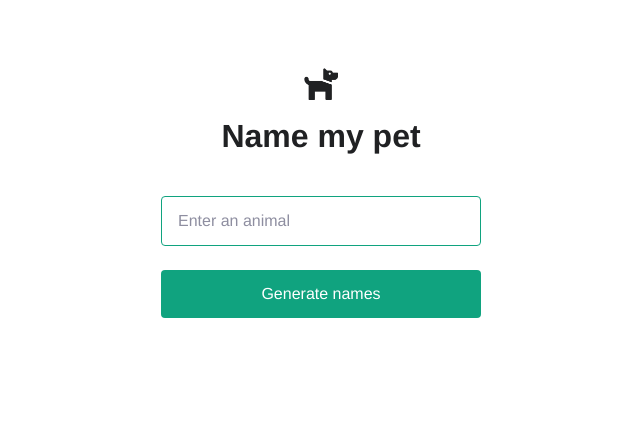
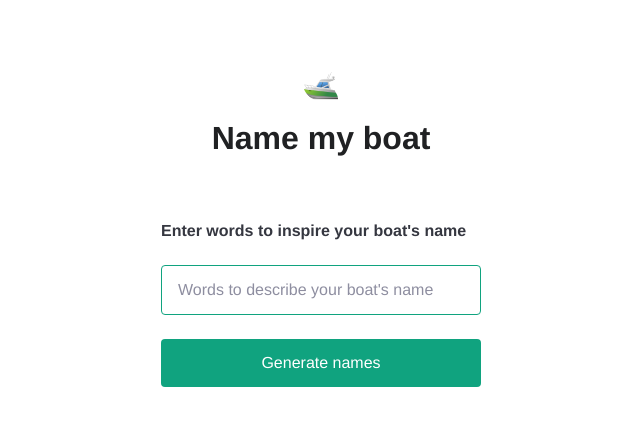
Before and after one commit to alane019/OpenAI-Nodejs, a Next.js app: page / in a window 1280 px wide. Shown: the top 426 px of the page, without its empty margins (319-959 px from the left). Built offline with nearby package versions, Linux system fonts and the light colour scheme; a web font is replaced by a local one.

Commit message:
suggest boat names

```diff
--- a/pages/api/generate.js
+++ b/pages/api/generate.js
@@ -18,11 +18,11 @@ export default async function (req, res) {
     return;
   }
 
-  const animal = req.body.animal || '';
-  if (animal.trim().length === 0) {
+  const boat = req.body.boat || '';
+  if (boat.trim().length === 0) {
     res.status(400).json({
       error: {
-        message: "Please enter a valid animal",
+        message: "Please enter word(s) to inspire boat names",
       }
     });
     return;
@@ -31,7 +31,7 @@ export default async function (req, res) {
   try {
     const completion = await openai.createCompletion({
       model: "text-davinci-003",
-      prompt: generatePrompt(animal),
+      prompt: generatePrompt(boat),
       temperature: 0.6,
     });
     res.status(200).json({ result: completion.data.choices[0].text });
@@ -51,15 +51,15 @@ export default async function (req, res) {
   }
 }
 
-function generatePrompt(animal) {
-  const capitalizedAnimal =
-    animal[0].toUpperCase() + animal.slice(1).toLowerCase();
-  return `Suggest three names for an animal that is a superhero.
+function generatePrompt(boat) {
+  const capitalizedBoat =
+    boat[0].toUpperCase() + boat.slice(1).toLowerCase();
+  return `Suggest three names for a boat.
 
-Animal: Cat
-Names: Captain Sharpclaw, Agent Fluffball, The Incredible Feline
-Animal: Dog
-Names: Ruff the Protector, Wonder Canine, Sir Barks-a-Lot
-Animal: ${capitalizedAnimal}
+Boat name inspiration: Cat
+Names: Captain Sharpclaw,  Agent Fluffball,  The Incredible Feline
+Boat name inspiration: Dog
+Names:  Ruff the Protector,  Wonder Canine,  Sir Barks-a-Lot
+Boat name inspiration: ${capitalizedBoat}
 Names:`;
 }
--- a/pages/index.js
+++ b/pages/index.js
@@ -3,7 +3,7 @@ import { useState } from "react";
 import styles from "./index.module.css";
 
 export default function Home() {
-  const [animalInput, setAnimalInput] = useState("");
+  const [boatInput, setBoatInput] = useState("");
   const [result, setResult] = useState();
 
   async function onSubmit(event) {
@@ -14,7 +14,7 @@ export default function Home() {
         headers: {
           "Content-Type": "application/json",
         },
-        body: JSON.stringify({ animal: animalInput }),
+        body: JSON.stringify({ boat: boatInput }),
       });
 
       const data = await response.json();
@@ -23,7 +23,7 @@ export default function Home() {
       }
 
       setResult(data.result);
-      setAnimalInput("");
+      setBoatInput("");
     } catch(error) {
       // Consider implementing your own error handling logic here
       console.error(error);
@@ -34,20 +34,21 @@ export default function Home() {
   return (
     <div>
       <Head>
-        <title>OpenAI Quickstart</title>
-        <link rel="icon" href="/dog.png" />
+        <title>Name my boat</title>
+        <link rel="icon" href="/boat.png" />
       </Head>
 
       <main className={styles.main}>
-        <img src="/dog.png" className={styles.icon} />
-        <h3>Name my pet</h3>
+        <img src="/boat.png" className={styles.icon} />
+        <h3>Name my boat</h3>
         <form onSubmit={onSubmit}>
+          <h4> Enter words to inspire your boat's name  </h4>
           <input
             type="text"
-            name="animal"
-            placeholder="Enter an animal"
-            value={animalInput}
-            onChange={(e) => setAnimalInput(e.target.value)}
+            name="boat"
+            placeholder="Words to describe your boat's name"
+            value={boatInput}
+            onChange={(e) => setBoatInput(e.target.value)}
           />
           <input type="submit" value="Generate names" />
         </form>
```
Also changed, not shown: public/boat.png (added).
